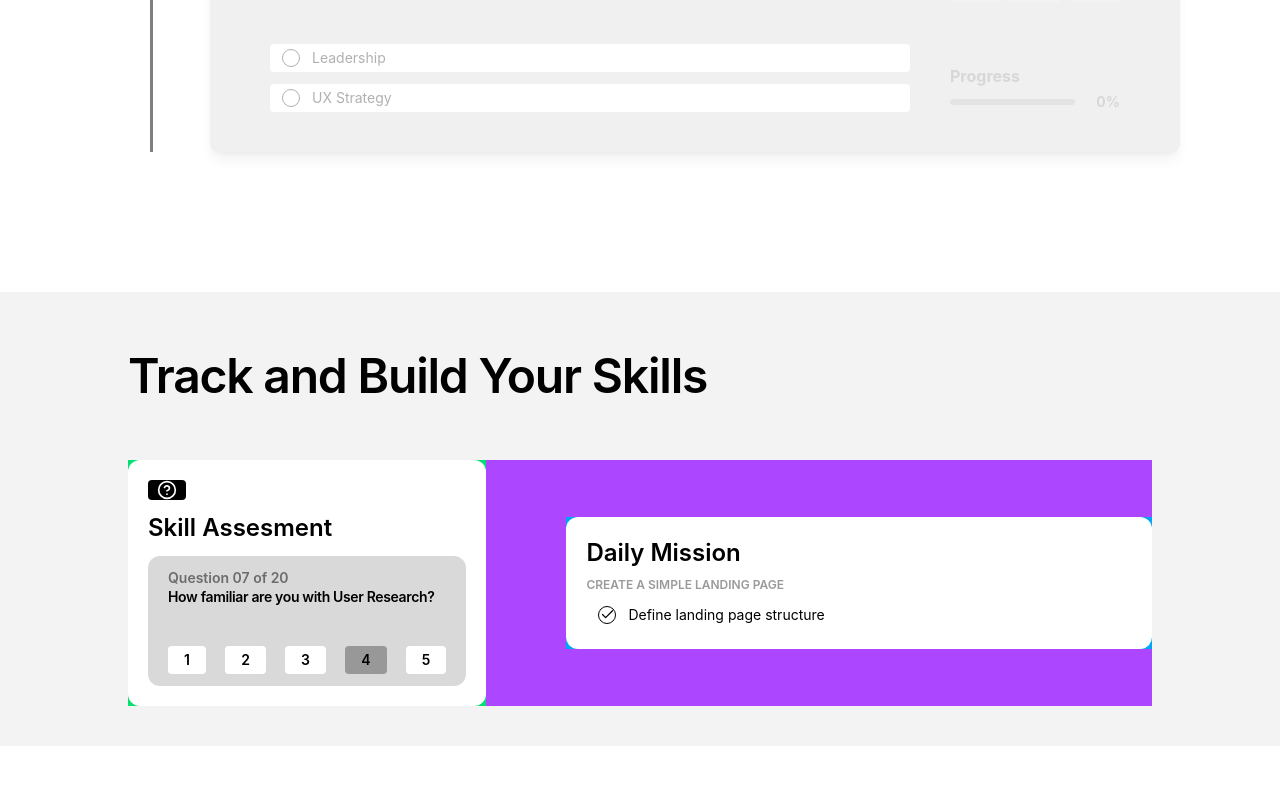
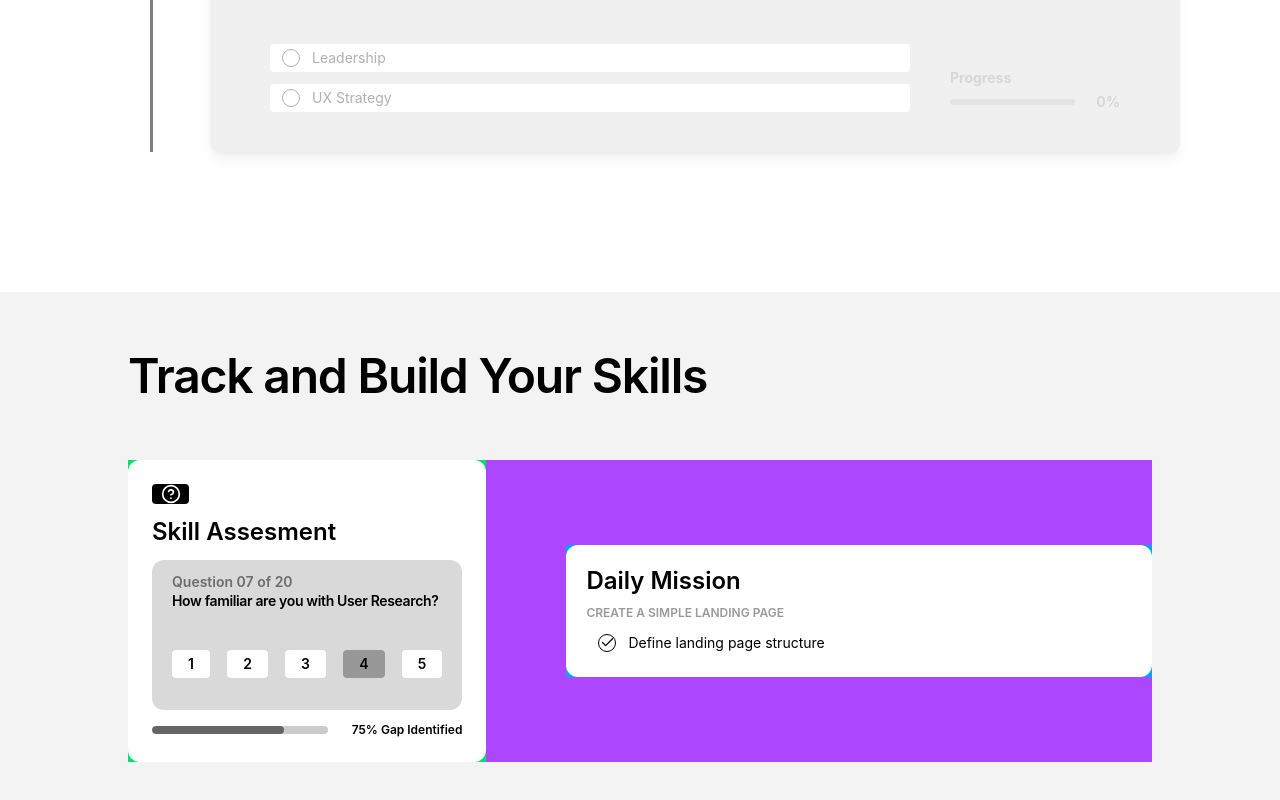
Before and after one commit to Ampasan/Frontend_CareerBytes, a React (Vite) app: page / in a window 1280 px wide. Shown: the part 2405-3205 px from the top of the page. Before the commit the page ends 3151 px from the top, so only its background shows below. Built offline with nearby package versions, Linux system fonts and the light colour scheme.

Commit message:
Feat: Add bar and edit card component

```diff
--- /dev/null
+++ b/src/components/ui/Bar.jsx
@@ -0,0 +1,32 @@
+function Bar({ progress, text, variant = "A" }) {
+  return (
+    <div className="flex flex-col gap-1 w-full">
+
+      {/* VARIANT C = ada text + persen di atas */}
+      {variant === "C" && (
+        <div className="flex justify-between text-sm font-semibold mb-1">
+          <span>{text}</span>
+          <span>{progress}%</span>
+        </div>
+      )}
+
+      {/* BAR */}
+      <div className="flex items-center gap-2">
+        <div className="flex-1 bg-black/20 h-2 rounded overflow-hidden">
+          <div
+            className="bg-black/50 h-full rounded"
+            style={{ width: `${progress}%` }}
+          ></div>
+        </div>
+
+        {/* VARIANT B = persen + text di kanan */}
+        {variant === "B" && (
+          <span className="ml-4 text-xs font-semibold">{progress}% {text}</span>
+        )}
+      </div>
+
+    </div>
+  );
+}
+
+export default Bar;
--- a/src/components/ui/DailyMissionCard.jsx
+++ b/src/components/ui/DailyMissionCard.jsx
@@ -9,6 +9,7 @@ function DailyMissionCard() {
             isCheck={true}
             text="Define landing page structure"
             />
+
         </div>
     )
 }
--- a/src/components/ui/RoadmapCard.jsx
+++ b/src/components/ui/RoadmapCard.jsx
@@ -22,7 +22,7 @@ function RoadmapCard({opacity, title, status, description, ChecklistItems, progr
             </div>
 
             {/* KANAN */}
-            <div className=" h-full flex flex-col font-bold justify-between text-black/40">
+            <div className="text-sm h-full flex flex-col font-bold justify-between text-black/40">
                 <div className="flex flex-col gap-2">
                     <h3 className="">Tools :</h3>
                     <div className="flex justify-between">
--- a/src/components/ui/SkillAsCard.jsx
+++ b/src/components/ui/SkillAsCard.jsx
@@ -1,9 +1,10 @@
 import { CircleQuestionMark } from "lucide-react";
 import RoadmapCard from "./RoadmapCard";
+import Bar from "./Bar";
 
 function SkillAsCard() {
     return(
-        <div className="bg-white p-5 rounded-xl flex flex-col gap-3">
+        <div className="bg-white p-6 rounded-xl flex flex-col gap-3">
             <div className="bg-black w-[12%] rounded-sm">
                 <div className="flex justify-center items-center">
                     <CircleQuestionMark color="#ffffff" size={20}/>
@@ -13,7 +14,7 @@ function SkillAsCard() {
             <div className="bg-black/15 px-5 py-3 rounded-xl text-sm">
                 <h3 className="font-semibold text-black/50">Question 07 of 20</h3>
                 <h3 className="font-semibold text-black tracking-tight leading-tight mb-10">How familiar are you with User Research?</h3>
-                <div className="flex items-center justify-between">
+                <div className="flex items-center justify-between mb-5">
                     <h3 className="bg-white px-4 py-1 rounded font-semibold text-black">1</h3>
                     <h3 className="bg-white px-4 py-1 rounded font-semibold text-black">2</h3>
                     <h3 className="bg-white px-4 py-1 rounded font-semibold text-black">3</h3>
@@ -21,6 +22,7 @@ function SkillAsCard() {
                     <h3 className="bg-white px-4 py-1 rounded font-semibold text-black">5</h3>
                 </div>
             </div>
+            <Bar variant="B" progress={75} text="Gap Identified"/>
         </div>
     )
 }
```
